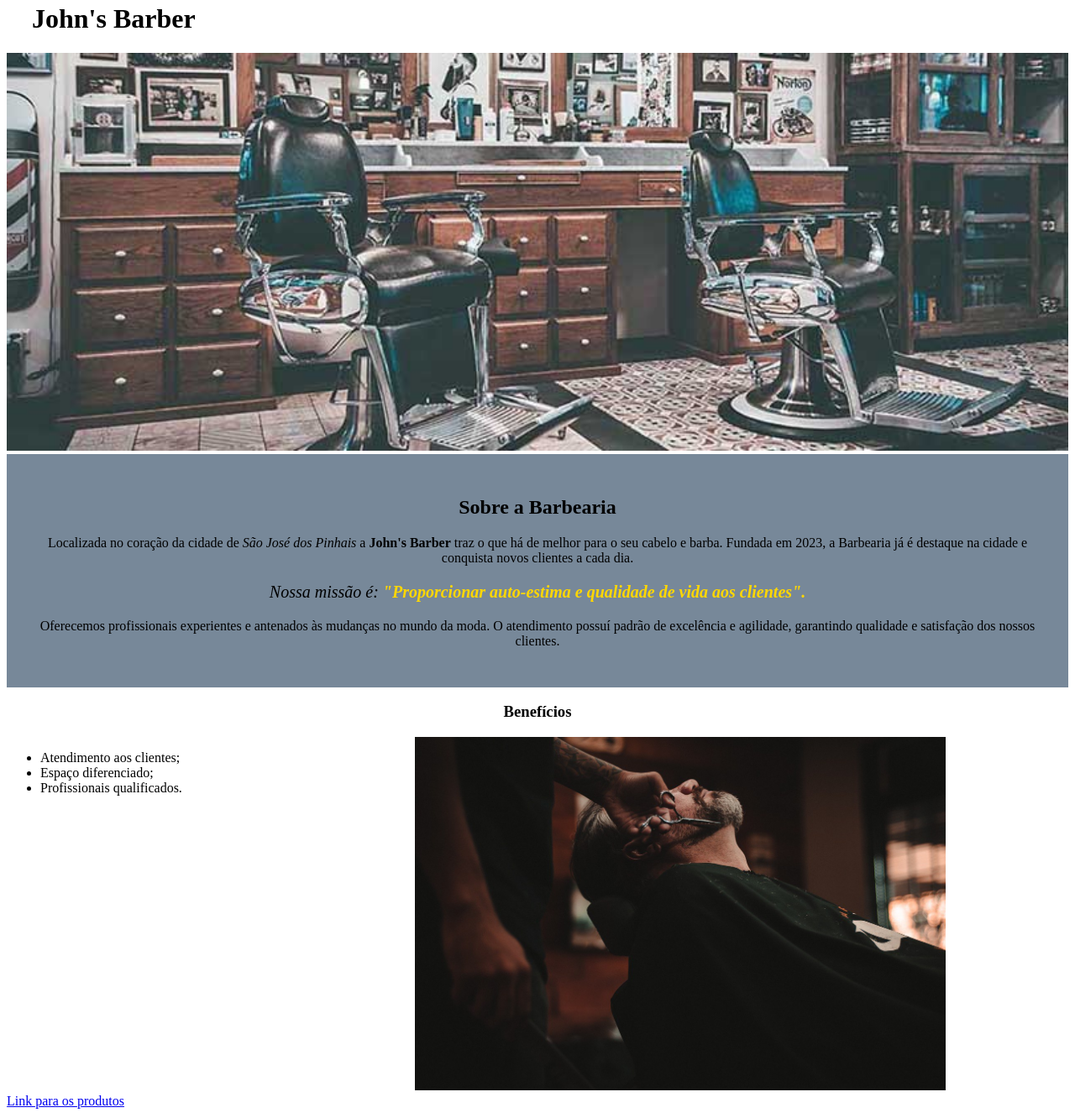
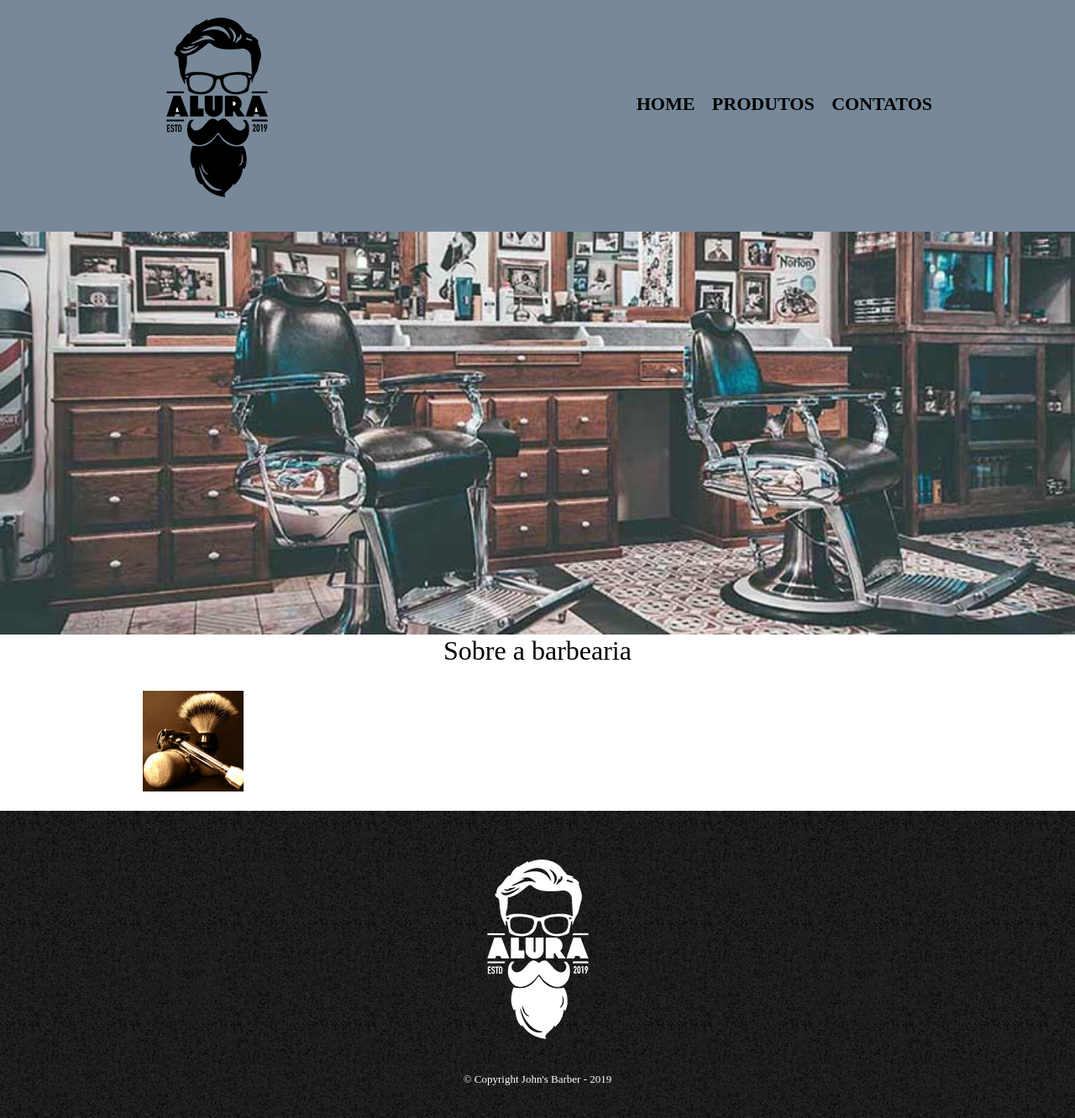
Before and after one commit to luckzXpjl/barbearia, a plain HTML site: page index.html in a window 1280 px wide. Shown: the part 17-1349 px from the top of the page at 84% size. Drawn offline with Linux system fonts and the light colour scheme.

Commit message:
17/06/2024

```diff
--- a/index.html
+++ b/index.html
@@ -1,53 +1,53 @@
 <!DOCTYPE html>
 <html>
-
    <head>
-  <meta charset="utf-8">
+      <meta charset="UTF-8">
      <meta name="viewport" content="width=device-width">
-  <title>replit</title>
-  <link href="style.css" rel="stylesheet" type="text/css" />
+     <link rel="stylesheet" href="reset.css">
+      <link rel="stylesheet" href="produtos.css">
+      <title>Home - John's Barber</title>
    </head>
 
   <body>
+     <header>
+        <div class="caixa">
+        <h1> <img src="logo.png"> </h1>
 
-  <header>
-   <h1 class="titulo-principal">John's Barber</h1>
+      <nav>
+         <ul>
+            <li> <a href="index.html"> Home </a> </li>
+            <li> <a href="produtos.html"> Produtos </a> </li>
+            <li> <a href="contato.html"> Contatos </a> </li>
+         </ul>
+        </div>
+      </nav>
      </header>
 
-  <img id="banner" src="banner.jpg">
+     <img src="banner.jpg" class="banner">
 
-  <div class="principal">
+     <main>
 
-  <h2 class="titulo-centralizado">Sobre a Barbearia</h2>
+       <section class="principal">
 
-  <p>Localizada no coração da cidade de <em> São José dos Pinhais </em> a <strong>John's Barber</strong> traz o que há de melhor para o seu cabelo e barba. Fundada em 2023, a Barbearia já é destaque na cidade e conquista novos clientes a cada dia.</p>
+          <h2 class="titulo-principal"> Sobre a barbearia </h2>
+          <img src="utensilios.jpg" class="utensilios" alt="Utensílios utilizados por barbeiros">
 
-  <p id="missao""> <em>Nossa missão é: <strong>"Proporcionar auto-estima e qualidade de vida aos clientes".</strong></em></p>
+       </section>
 
-  <p>Oferecemos profissionais experientes e antenados às mudanças no mundo da moda. O atendimento possuí padrão de excelência e agilidade, garantindo qualidade e satisfação dos nossos clientes.</p>
+        <section class="mapa">
 
-    </div>
+        </section>
 
-<div class="beneficios">
+        <section class="beneficios">
 
-<h3 class="titulo-centralizado">Benefícios</h3>
+        </section>
 
+     </main>
 
-  <ul>
-     <li class="item">Atendimento aos clientes;</li>
-    <li class="item">Espaço diferenciado;</li>
-    <li class="item">Profissionais qualificados.</li>
-
-
-  </ul>
-
-
-  <img src="beneficios.jpg" id="beneficios">
-
-</div>
-
-  <a href="produtos.html"> Link para os produtos</a>
+     <footer>
+        <img src="logo-branco.png">
+        <p class="copyright"> &#169; Copyright John's Barber - 2019 </p>
+     </footer>
 
   </body>
-
 </html>
--- a/produtos.css
+++ b/produtos.css
@@ -135,10 +135,31 @@ form label, form legend{
 }
 
 table{
-  margin: 20px 0 40px;
+  margin: 20px 0 40px 0;
 }
 
 thead{
   background: lightslategray;
+  color: #ffffff;
   font-weight: bold;
 }
+
+th, td{
+  border: 2px solid #000000;
+  padding: 8px 15px;
+}
+
+.banner{
+  width: 100%;
+}
+
+.titulo-principal{
+  text-align: center;
+  font-size: 2em;
+  margin: 0 0 1em;
+}
+
+.utensilios{
+  width: 120px;
+  margin: 0 20px 20px 0;
+}
```
Also changed, not shown: contato.html (+15 -9 lines), produtos.html (+1 -1 lines), utensilios.jpg (added). Lines whose indentation alone changed are shown as unchanged.
